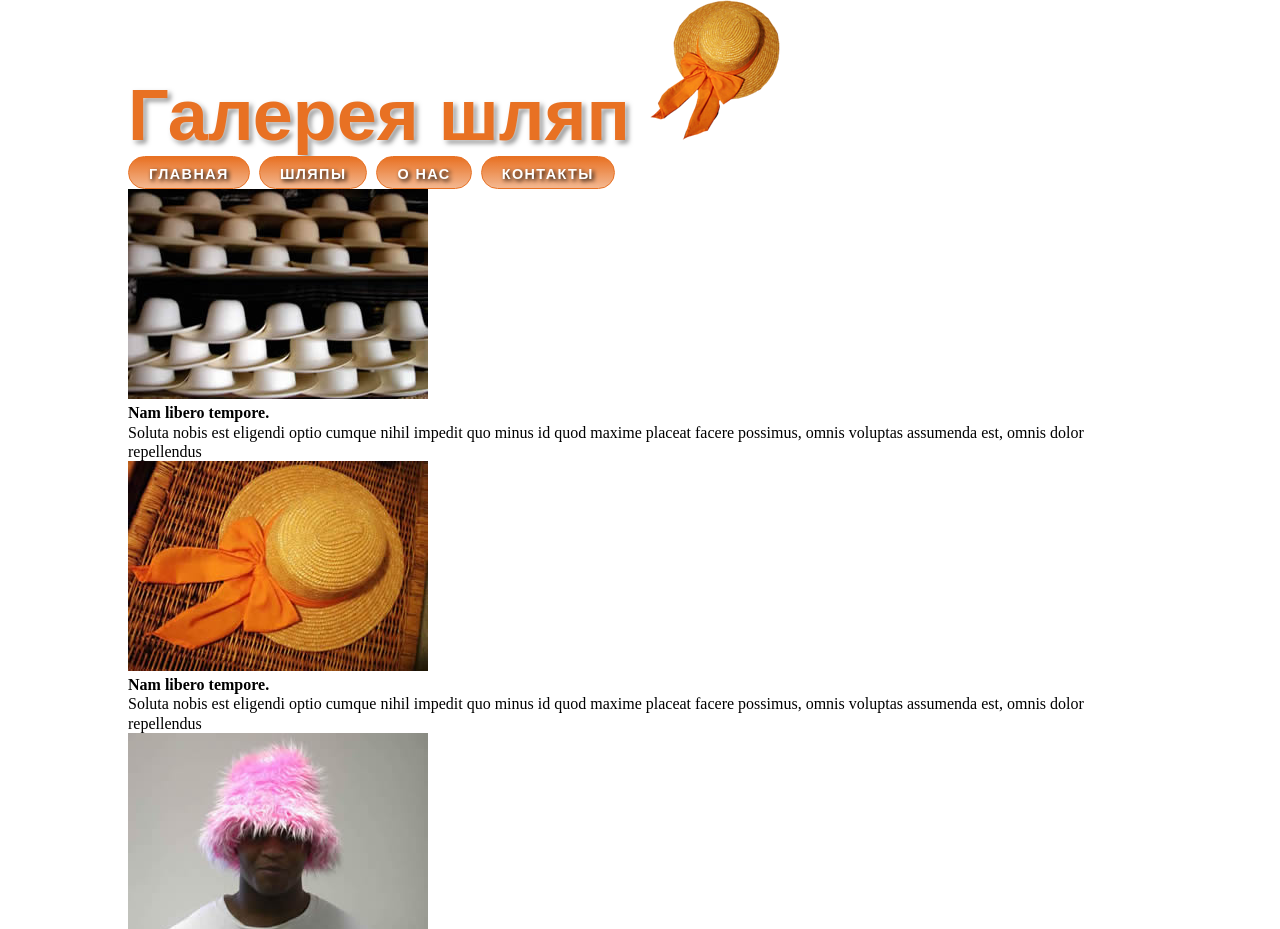
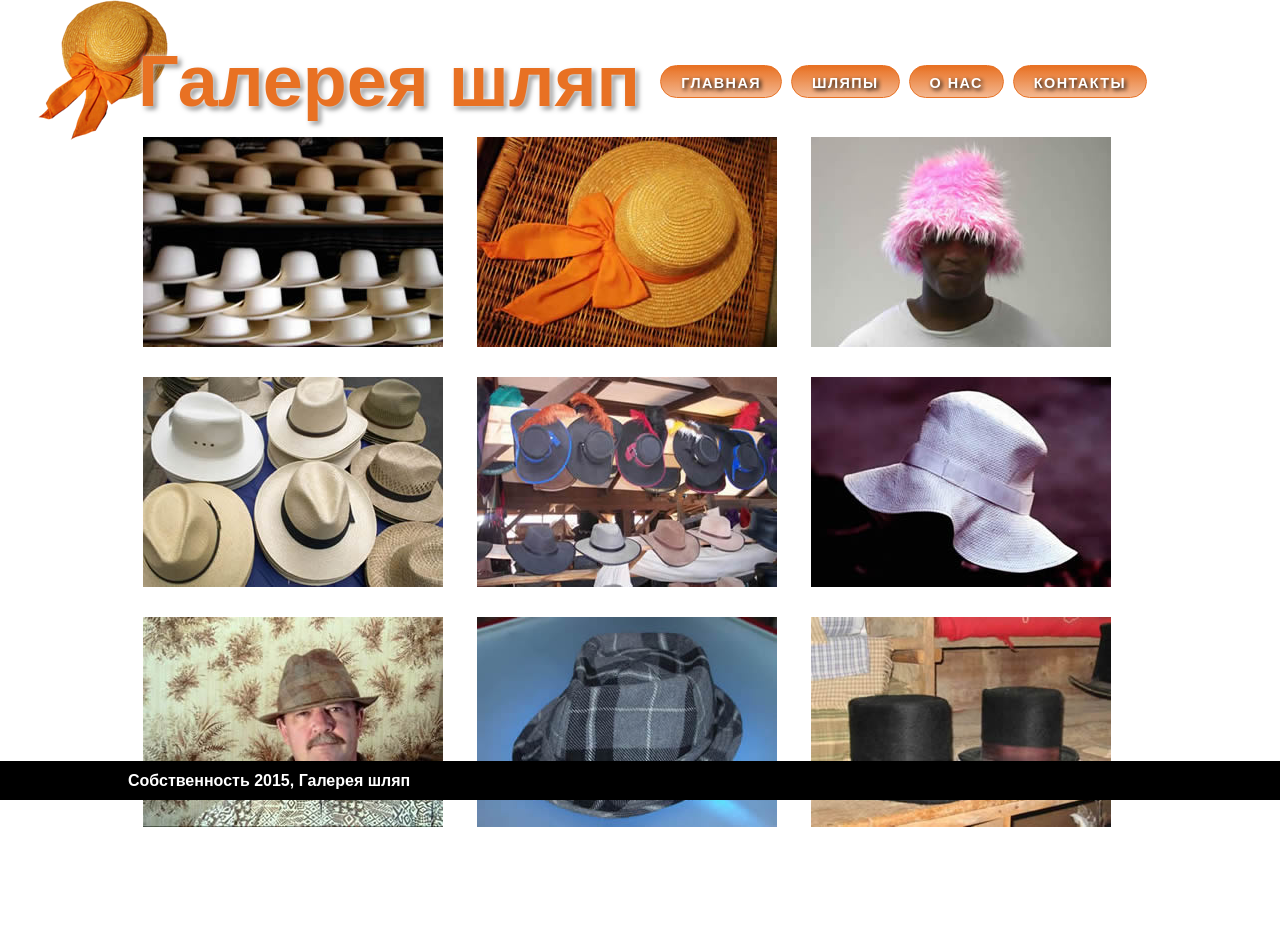
Before and after one commit to Zhiga93/---, a plain HTML site: page 14 ish/index.html in a window 1280 px wide. Shown: the top 929 px of the page. After the commit the page ends 842 px from the top, so only its background shows below. Drawn offline with Linux system fonts and the light colour scheme; a web font is replaced by a local one.

Commit message:
Практика №14 выполнен
Выполнен учебный практикум по позиционированию элементов на странице галереи шляп.
Что сделано
- улучшен баннер страницы с помощью абсолютного и относительного позиционирования;
- значок шляпы смещен относительно заголовка и отправлен за текст через `z-index`;
- навигационная панель размещена справа внутри шапки;
- элементы `figure` в галерее выстроены рядом;
- подписи `figcaption` размещены поверх изображений;
- подписи скрыты по умолчанию и плавно появляются при наведении;
- нижний колонтитул зафиксирован внизу окна браузера.
 Порядок коммитов

01. Исходная версия перед выполнением практикума 14
02. Смещен значок шляпы влево от заголовка
03. Добавлена относительная связь позиционирования для header
04. Добавлены внешние и внутренние отступы для баннера
05. Значок шляпы помещен за текст заголовка через z-index
06. Панель навигации закреплена справа внутри баннера
07. Изображения галереи размещены рядом через inline-block
08. Подписи размещены поверх изображений
09. Оформлен текст подписей к изображениям
10. Подписи скрыты с помощью opacity
11. Добавлено появление подписи при наведении на изображение
12. Добавлен плавный переход для прозрачности подписей
13. Нижний колонтитул закреплен внизу окна браузера

```diff
--- a/14 ish/styles.css
+++ b/14 ish/styles.css
@@ -112,3 +112,57 @@ footer .copyright {
 }
 
 /* стили из практикума главы 14 */
+
+header {
+	position: relative;
+	margin-top: 20px;
+	padding: 20px 0 0 10px;
+}
+header .badge {
+	position: absolute;
+	top: -20px;
+	left: -90px;
+	z-index: -1;
+}
+header nav {
+	position: absolute;
+	right: 0;
+	top: 45px;
+}
+
+.gallery figure {
+	display: inline-block;
+	width: 300px;
+	height: 210px;
+	margin: 15px;
+	position: relative;
+}
+
+.gallery figcaption {
+	position: absolute;
+	top: 15%;
+	bottom: 15%;
+	left: 0;
+	right: 0;
+	background-color: rgba(153,153,153,.9);
+	padding: 20px;
+	font-family: Titillium, Arial, sans-serif;
+	font-weight: 400;
+	font-size: .9em;
+	color: white;
+	opacity: 0;
+	transition: opacity .75s ease-out;
+}
+.gallery figure:hover figcaption {
+	opacity: 1;
+}
+
+footer {
+	position: fixed;
+	bottom: 0;
+	left: 0;
+	right: 0;
+	padding: 10px;
+	background-color: black;
+	color: white;
+}
```
